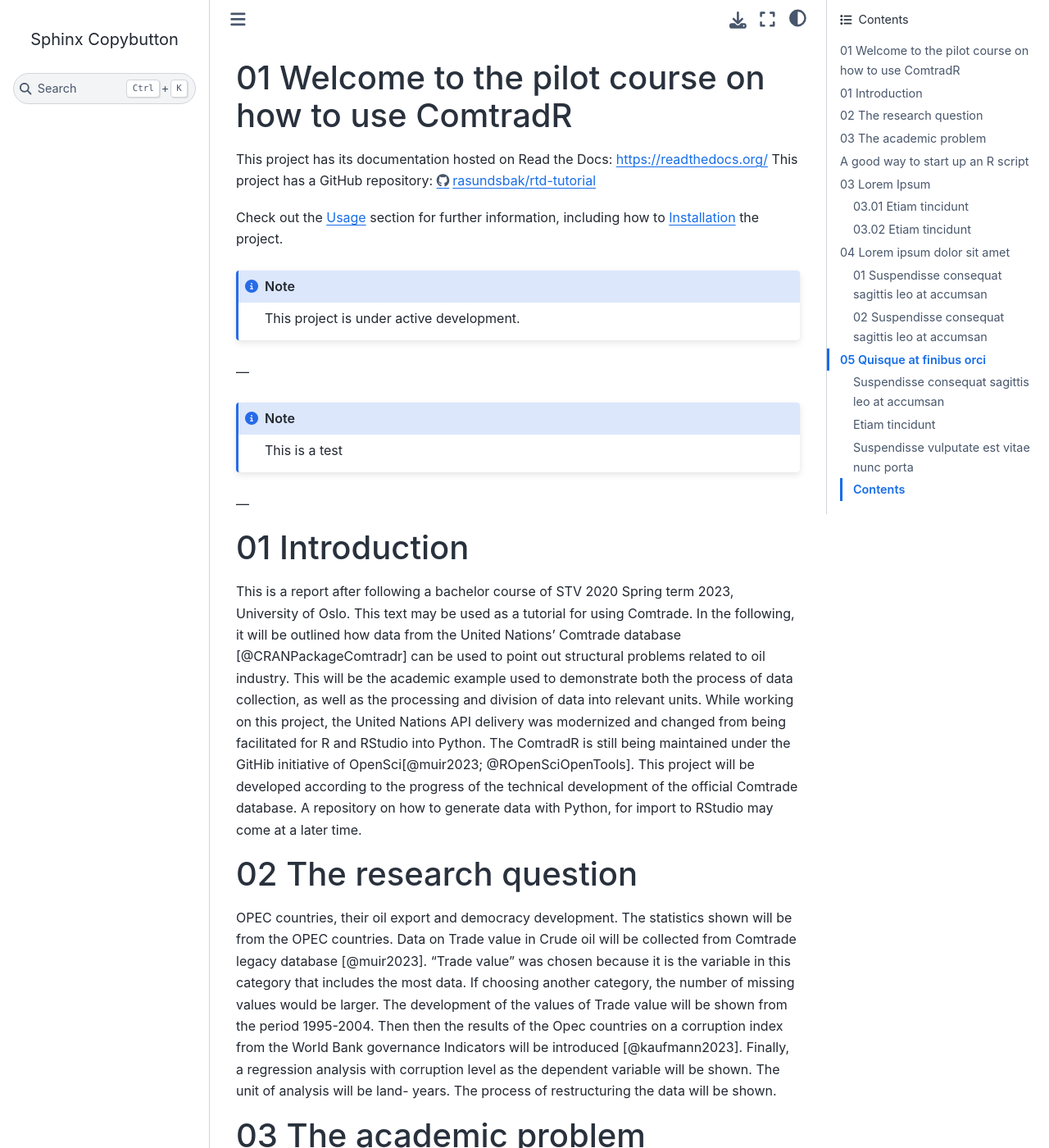
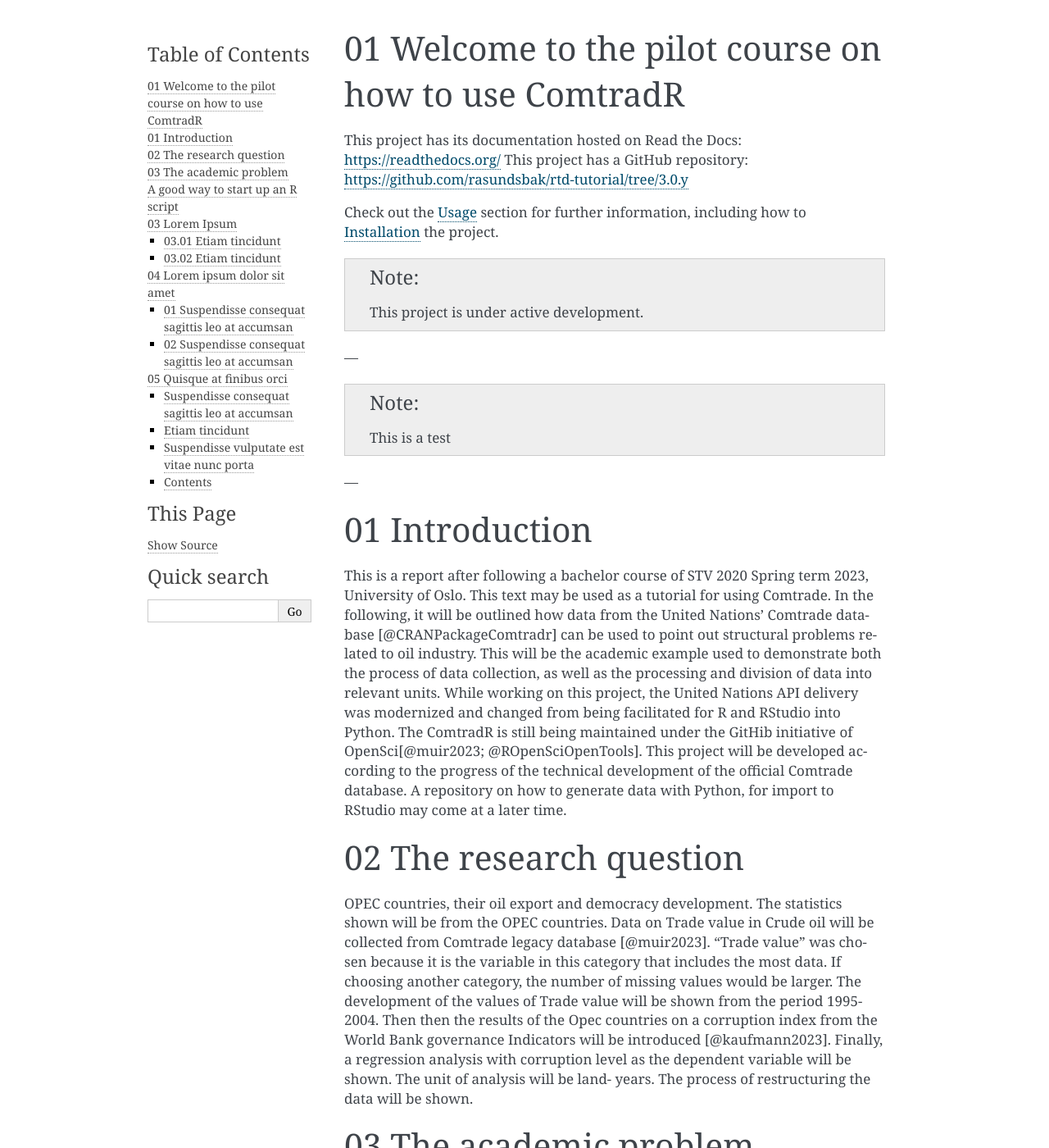
Before and after one commit to rasundsbak/rtd-tutorial, a Sphinx documentation site: the page built from docs/source/index.rst, in a window 1280 px wide and 1400 px high. Shown: the whole window at 82% size. Built offline with Sphinx 7.4.7, drawn with Linux system fonts in a browser that asks for light colours; pages that are not in the unit, such as notebooks, are missing from menus; comment, search, counter and statistics services are not loaded; some of the changed text lies outside the part shown.

Commit message:
Update conf.py

```diff
--- a/docs/source/conf.py
+++ b/docs/source/conf.py
@@ -65,7 +65,7 @@
 sidebarbgcolor = 'DarkOrange'
 
 # html_theme = 'sphinx_rtd_theme'
-html_theme = "sphinx_book_theme"
+# html_theme = "sphinx_book_theme"
 # default works, but not to change colour
 # html_theme = 'default'
 # sidebarbgcolor = '#FF8C00'
@@ -75,12 +75,5 @@
 # -- Options for EPUB output
 epub_show_urls = 'footnote'
 
-# Add any paths that contain custom static files (such as style sheets) here,
-# relative to this directory. They are copied after the builtin static files,
-# so a file named "default.css" will overwrite the builtin "default.css".
-html_static_path = ["_static"]
-html_logo = "../sphinx_copybutton/_static/copy-button.svg"
-html_title = "Sphinx Copybutton"
-
 # changing layout: https://sphinx-rtd-trial.readthedocs.io/en/1.1.3/theming.html
 # css colours: https://www.w3schools.com/cssref/css_colors.php
```
